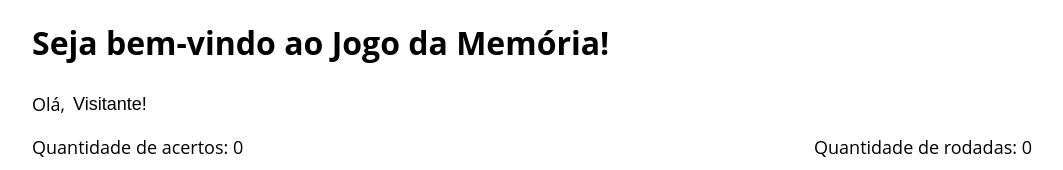
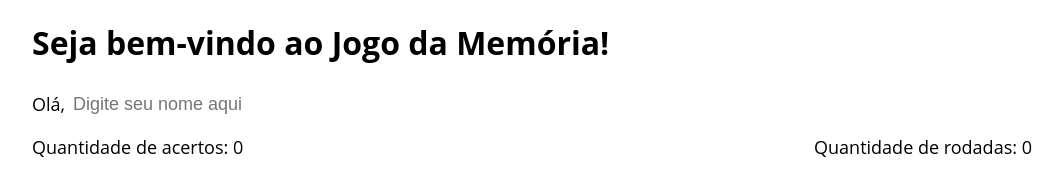
Before and after one commit to vitorpantaleao/jogo-da-memoria, a Vue app: page / in a window 1280 px wide. Shown: the top 170 px of the page, without its empty margins (108-1171 px from the left). Built offline with nearby package versions, Linux system fonts and the light colour scheme.

Commit message:
remove default do nome e ajusta title

```diff
--- a/index.html
+++ b/index.html
@@ -1,13 +1,16 @@
 <!DOCTYPE html>
 <html lang="">
+
 <head>
   <meta charset="UTF-8">
   <link rel="icon" href="/favicon.ico">
   <meta name="viewport" content="width=device-width, initial-scale=1.0">
-    <title>Vite App</title>
+  <title>Jogo da Memória</title>
 </head>
+
 <body>
   <div id="app"></div>
   <script type="module" src="/src/main.js"></script>
 </body>
+
 </html>
--- a/src/components/GetName.vue
+++ b/src/components/GetName.vue
@@ -16,11 +16,11 @@ const saveName = () => {
 }
 
 const getName = () => {
-    return localStorage.getItem('userName') || 'Visitante';
+    return localStorage.getItem('userName');
 }
 
 onMounted(() => {
-    name.value = getName() + '!';
+    name.value = getName();
 });
 </script>
 
```
Lines whose indentation alone changed are shown as unchanged.
